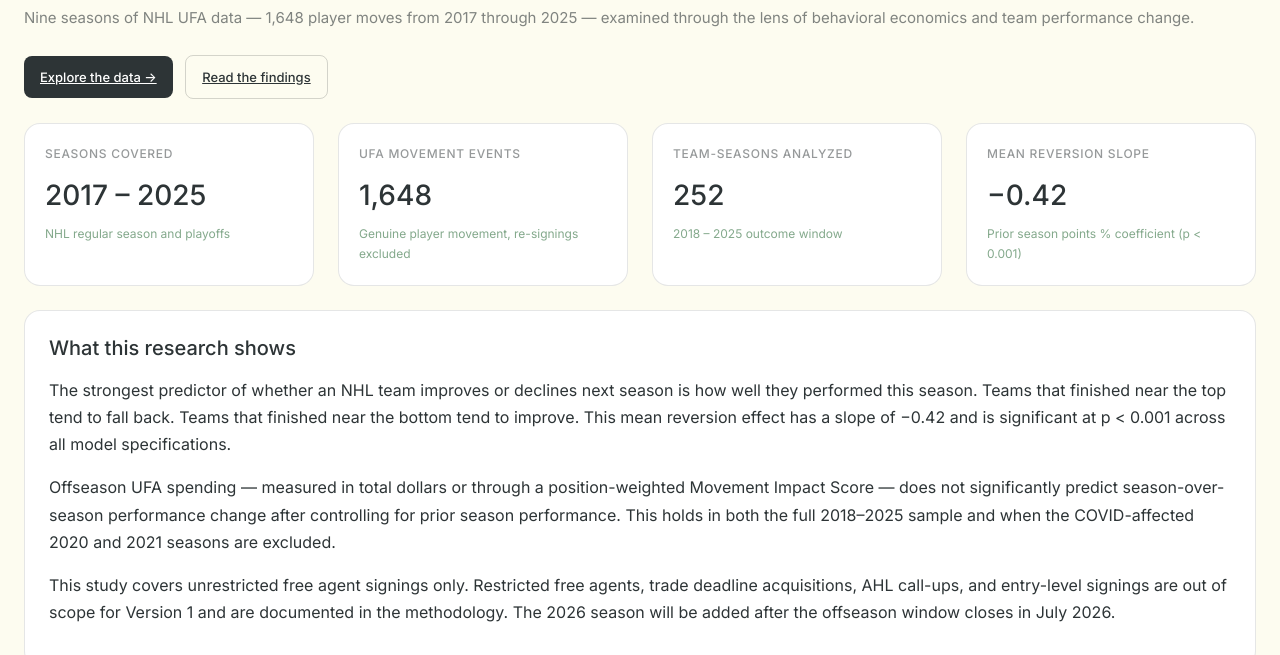
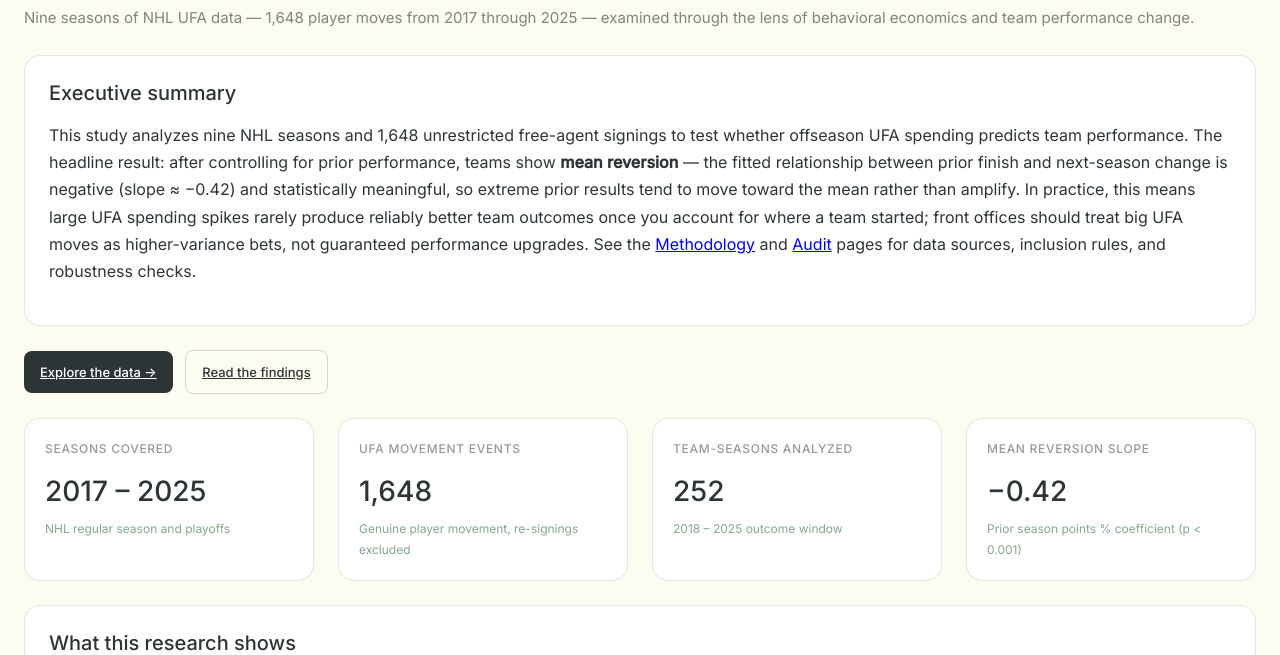
Before and after one commit to rmallorybpc/nhl-free-agency-research, a website: page dashboard/src/welcome.html in a window 1280 px wide. Shown: the part 145-800 px from the top of the page. Drawn offline with Linux system fonts and the light colour scheme.

Commit message:
Add executive summary section to welcome page detailing UFA spending analysis and team performance predictions

```diff
--- a/dashboard/src/welcome.html
+++ b/dashboard/src/welcome.html
@@ -76,6 +76,14 @@
           examined through the lens of behavioral economics and team performance change.
         </p>
       </div>
+
+      <section class="tmg-card-wide" style="margin-bottom: var(--tmg-gap);">
+        <h2 class="tmg-h2">Executive summary</h2>
+        <p class="tmg-body">
+          This study analyzes nine NHL seasons and 1,648 unrestricted free-agent signings to test whether offseason UFA spending predicts team performance. The headline result: after controlling for prior performance, teams show <strong>mean reversion</strong> — the fitted relationship between prior finish and next-season change is negative (slope ≈ −0.42) and statistically meaningful, so extreme prior results tend to move toward the mean rather than amplify. In practice, this means large UFA spending spikes rarely produce reliably better team outcomes once you account for where a team started; front offices should treat big UFA moves as higher-variance bets, not guaranteed performance upgrades. See the <a href="./findings.html">Methodology</a> and <a href="./audit.html">Audit</a> pages for data sources, inclusion rules, and robustness checks.
+        </p>
+      </section>
+
       <div style="margin-bottom: var(--tmg-gap);">
         <a href="./index.html" class="tmg-btn">Explore the data →</a>
         <a href="./findings.html" class="tmg-btn-ghost" style="margin-left: 8px;">Read the findings</a>
```
